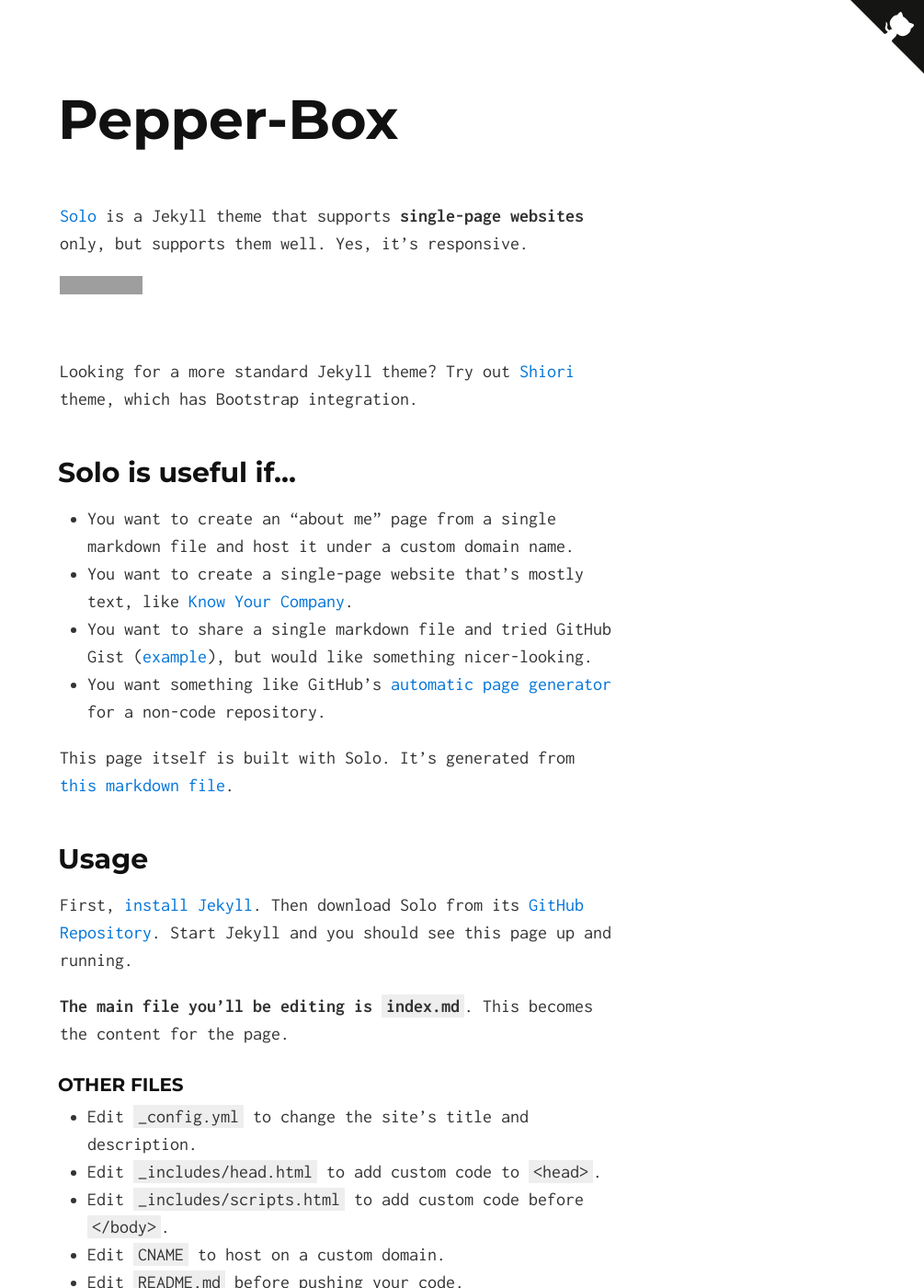
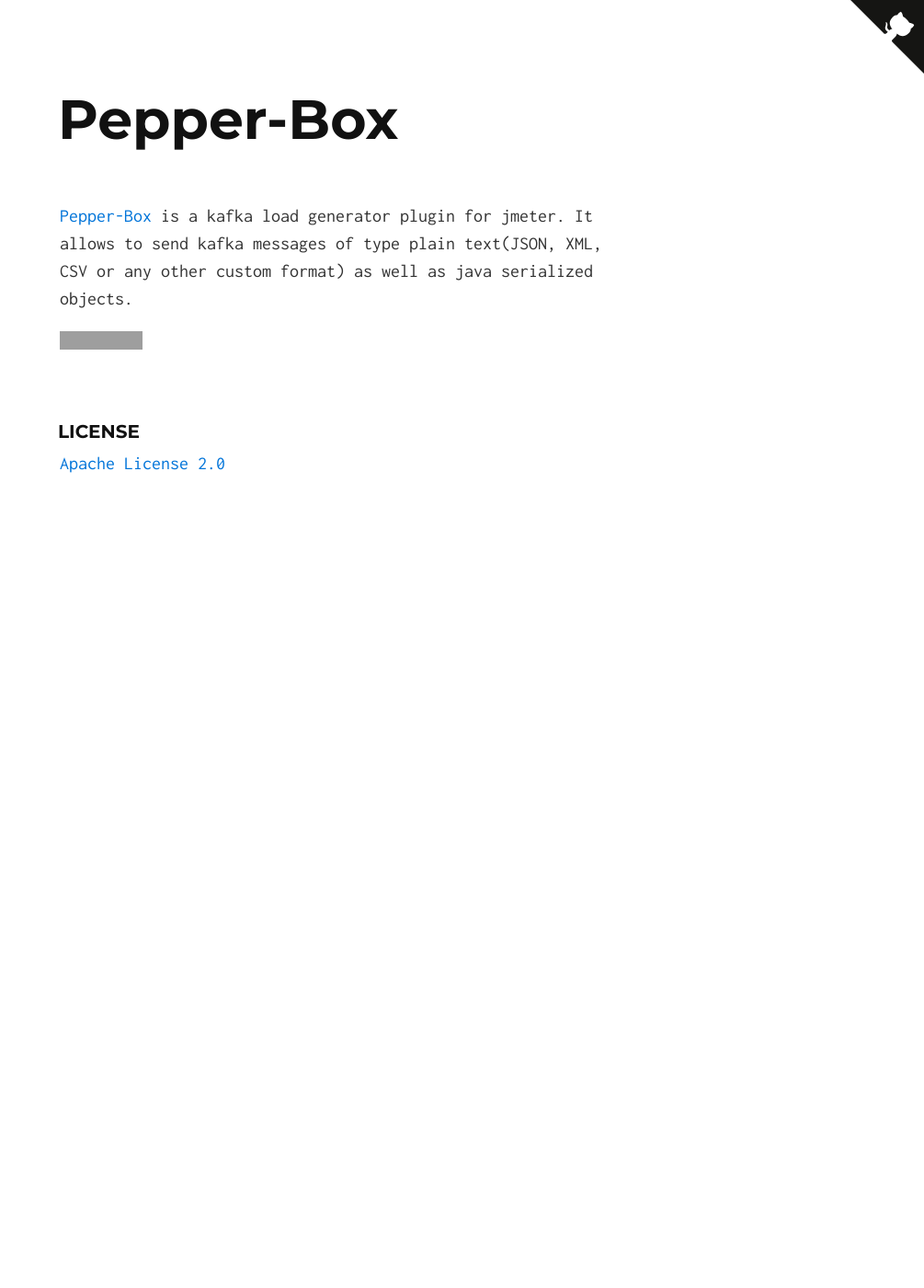
Before and after one commit to GSLabDev/pepper-box.github.io, a Jekyll site: the page built from index.md, in a window 1280 px wide and 1400 px high. Shown: the whole window at 92% size, without its empty margins (275-1280 px from the left). Built offline with Jekyll 4.4.1, drawn with Linux system fonts in a browser that asks for light colours; some of the changed text lies outside the part shown; grey boxes are pictures that could not be loaded.

Commit message:
Update index.md
Updated pepper box project details

```diff
--- a/index.md
+++ b/index.md
@@ -2,62 +2,13 @@
 layout: pepperbox
 ---
 
-[Solo](http://chibicode.github.io/solo) is a Jekyll theme that supports **single-page websites** only, but supports them well. Yes, it's responsive.
+[Pepper-Box](https://github.com/GSLabDev/pepper-box) is a kafka load generator plugin for jmeter. It allows to send kafka messages of type plain text(JSON, XML, CSV or any other custom format) as well as java serialized objects.
 
-<iframe src="https://ghbtns.com/github-btn.html?user=chibicode&amp;repo=solo&amp;type=watch&amp;count=true&amp;size=large"
-  allowtransparency="true" frameborder="0" scrolling="0" width="170" height="30"></iframe><br/>
+<iframe src="https://ghbtns.com/github-btn.html?user=GSLabDev&repo=pepper-box&type=star&count=true&size=large" frameborder="0" scrolling="0" width="160px" height="30px"></iframe><br/>
 
-Looking for a more standard Jekyll theme? Try out [Shiori](http://github.com/ellekasai/shiori) theme, which has Bootstrap integration.
-
-## Solo is useful if...
-
-* You want to create an "about me" page from a single markdown file and host it under a custom domain name.
-* You want to create a single-page website that's mostly text, like [Know Your Company](https://knowyourcompany.com/).
-* You want to share a single markdown file and tried GitHub Gist ([example](https://gist.github.com/dypsilon/5819504)), but would like something nicer-looking.
-* You want something like GitHub's [automatic page generator](http://pages.github.com/) for a non-code repository.
-
-This page itself is built with Solo. It's generated from [this markdown file](https://github.com/chibicode/solo/blob/gh-pages/_includes/index.md).
-
-## Usage
-
-First, [install Jekyll](http://jekyllrb.com/docs/installation/). Then download Solo from its [GitHub Repository](https://github.com/chibicode/solo). Start Jekyll and you should see this page up and running.
-
-**The main file you'll be editing is `index.md`**. This becomes the content for the page.
-
-### Other Files
-
-* Edit `_config.yml` to change the site's title and description.
-* Edit `_includes/head.html` to add custom code to `<head>`.
-* Edit `_includes/scripts.html` to add custom code before `</body>`.
-* Edit `CNAME` to host on a custom domain.
-* Edit `README.md` before pushing your code.
-
-### Don't use `<h1>` tags
-
-Wthin `index.md`, do not use `<h1>` tags - `<h1>` is reserved for the site title.
-
-### Supported Tags
-
-Solo supports lists, `<hr>`s, `<table>`s,
-
-> blockquotes, and...
-
-~~~html
-<pre>code blocks with syntax highlighting.</pre>
-~~~
-
-### Keep Solo up to date
-
-Instead of downloading, you can [fork Solo](https://github.com/chibicode/solo/fork) and use the "upstream" strategy described on [this page](https://help.github.com/articles/fork-a-repo) to keep Solo up to date.
-
-## Author
-
-Shu Uesugi ([Twitter](http://twitter.com/chibicode)/[GitHub](http://github.com/chibicode)/[G+](https://plus.google.com/110325199858284431541?rel=author)).
-
-![Shu Uesugi](https://www.gravatar.com/avatar/b868d84bbe2ed30ec45c9253e1c1cefe.jpg?s=200)
 
 ### License
 
-[MIT License](http://chibicode.mit-license.org/)
+[Apache License 2.0](http://www.apache.org/licenses/LICENSE-2.0)
 
-<a href="https://github.com/chibicode/solo" class="github-corner"><svg width="80" height="80" viewBox="0 0 250 250" style="fill:#151513; color:#fff; position: absolute; top: 0; border: 0; right: 0;"><path d="M0,0 L115,115 L130,115 L142,142 L250,250 L250,0 Z"></path><path d="M128.3,109.0 C113.8,99.7 119.0,89.6 119.0,89.6 C122.0,82.7 120.5,78.6 120.5,78.6 C119.2,72.0 123.4,76.3 123.4,76.3 C127.3,80.9 125.5,87.3 125.5,87.3 C122.9,97.6 130.6,101.9 134.4,103.2" fill="currentColor" style="transform-origin: 130px 106px;" class="octo-arm"></path><path d="M115.0,115.0 C114.9,115.1 118.7,116.5 119.8,115.4 L133.7,101.6 C136.9,99.2 139.9,98.4 142.2,98.6 C133.8,88.0 127.5,74.4 143.8,58.0 C148.5,53.4 154.0,51.2 159.7,51.0 C160.3,49.4 163.2,43.6 171.4,40.1 C171.4,40.1 176.1,42.5 178.8,56.2 C183.1,58.6 187.2,61.8 190.9,65.4 C194.5,69.0 197.7,73.2 200.1,77.6 C213.8,80.2 216.3,84.9 216.3,84.9 C212.7,93.1 206.9,96.0 205.4,96.6 C205.1,102.4 203.0,107.8 198.3,112.5 C181.9,128.9 168.3,122.5 157.7,114.1 C157.9,116.9 156.7,120.9 152.7,124.9 L141.0,136.5 C139.8,137.7 141.6,141.9 141.8,141.8 Z" fill="currentColor" class="octo-body"></path></svg></a><style>.github-corner:hover .octo-arm{animation:octocat-wave 560ms ease-in-out}@keyframes octocat-wave{0%,100%{transform:rotate(0)}20%,60%{transform:rotate(-25deg)}40%,80%{transform:rotate(10deg)}}@media (max-width:500px){.github-corner:hover .octo-arm{animation:none}.github-corner .octo-arm{animation:octocat-wave 560ms ease-in-out}}</style>
+<a href="https://github.com/GSLabDev/pepper-box" class="github-corner"><svg width="80" height="80" viewBox="0 0 250 250" style="fill:#151513; color:#fff; position: absolute; top: 0; border: 0; right: 0;"><path d="M0,0 L115,115 L130,115 L142,142 L250,250 L250,0 Z"></path><path d="M128.3,109.0 C113.8,99.7 119.0,89.6 119.0,89.6 C122.0,82.7 120.5,78.6 120.5,78.6 C119.2,72.0 123.4,76.3 123.4,76.3 C127.3,80.9 125.5,87.3 125.5,87.3 C122.9,97.6 130.6,101.9 134.4,103.2" fill="currentColor" style="transform-origin: 130px 106px;" class="octo-arm"></path><path d="M115.0,115.0 C114.9,115.1 118.7,116.5 119.8,115.4 L133.7,101.6 C136.9,99.2 139.9,98.4 142.2,98.6 C133.8,88.0 127.5,74.4 143.8,58.0 C148.5,53.4 154.0,51.2 159.7,51.0 C160.3,49.4 163.2,43.6 171.4,40.1 C171.4,40.1 176.1,42.5 178.8,56.2 C183.1,58.6 187.2,61.8 190.9,65.4 C194.5,69.0 197.7,73.2 200.1,77.6 C213.8,80.2 216.3,84.9 216.3,84.9 C212.7,93.1 206.9,96.0 205.4,96.6 C205.1,102.4 203.0,107.8 198.3,112.5 C181.9,128.9 168.3,122.5 157.7,114.1 C157.9,116.9 156.7,120.9 152.7,124.9 L141.0,136.5 C139.8,137.7 141.6,141.9 141.8,141.8 Z" fill="currentColor" class="octo-body"></path></svg></a><style>.github-corner:hover .octo-arm{animation:octocat-wave 560ms ease-in-out}@keyframes octocat-wave{0%,100%{transform:rotate(0)}20%,60%{transform:rotate(-25deg)}40%,80%{transform:rotate(10deg)}}@media (max-width:500px){.github-corner:hover .octo-arm{animation:none}.github-corner .octo-arm{animation:octocat-wave 560ms ease-in-out}}</style>
```
